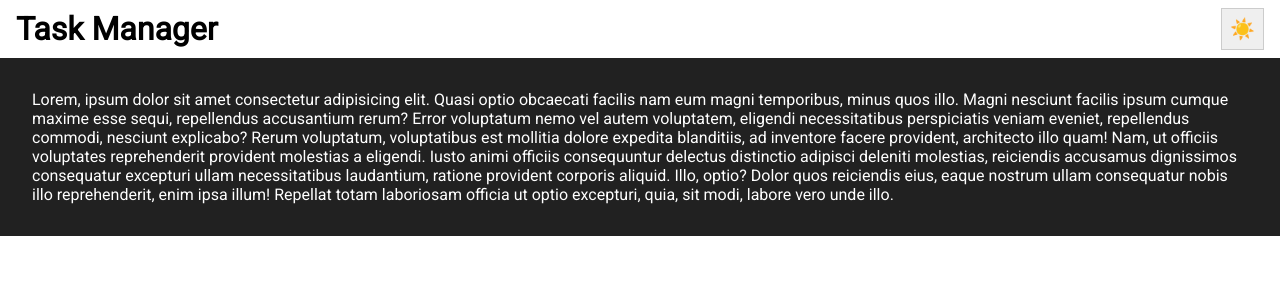
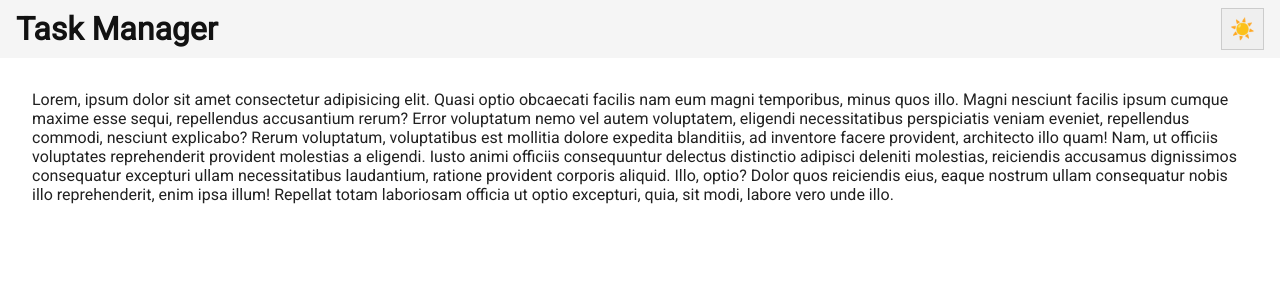
Before and after one commit to Huijiro/ebytr-frontend, a React (Vite) app: page / in a window 1280 px wide. Shown: the top 300 px of the page. Built offline with nearby package versions, Linux system fonts and the light colour scheme; a web font is replaced by a local one.

Commit message:
Setup color mode switch and logic

```diff
--- a/src/components/Button/button.module.css
+++ b/src/components/Button/button.module.css
@@ -1,10 +1,22 @@
-.button {
+.button-light {
   font-size: 1.25em;
   padding: 0.5rem;
   border: 1px solid #ccc;
   transition: all 0.2s;
 }
 
-.button:hover {
+.button-light:hover {
   box-shadow: rgba(0, 0, 0, 0.24) 0px 3px 8px;
 }
+
+.button-dark {
+  font-size: 1.25em;
+  padding: 0.5rem;
+  border: 1px solid rgb(92, 92, 92);
+  background-color: #121212;
+  transition: all 0.2s;
+}
+
+.button-dark:hover {
+  box-shadow: rgba(241, 241, 241, 0.6) 0px 3px 8px;
+}
--- a/src/components/Button/index.tsx
+++ b/src/components/Button/index.tsx
@@ -1,3 +1,5 @@
+import { useContext } from 'react';
+import { ThemeContext } from '../../utils/themeContext';
 import CSS from './button.module.css';
 
 interface Props {
@@ -13,9 +15,14 @@ interface Props {
 }
 
 function Button({ onClick, children }: Props) {
+  const { mode } = useContext(ThemeContext);
   return (
-    <button onClick={onClick} className={CSS.button} type="button">
-      {children}
+    <button
+      onClick={onClick}
+      className={mode === 'light' ? CSS['button-light'] : CSS['button-dark']}
+      type="button"
+    >
+      <div>{children}</div>
     </button>
   );
 }
--- a/src/components/ColorModeButton/index.tsx
+++ b/src/components/ColorModeButton/index.tsx
@@ -1,8 +1,9 @@
-import { useState } from 'react';
+import { useContext } from 'react';
+import { ThemeContext } from '../../utils/themeContext';
 import Button from '../Button';
 
 function ColorToggleButton() {
-  const [mode, setMode] = useState('light');
+  const { mode, setMode } = useContext(ThemeContext);
 
   const toggleMode = () => {
     setMode(mode === 'light' ? 'dark' : 'light');
--- a/src/components/Header/header.module.css
+++ b/src/components/Header/header.module.css
@@ -4,3 +4,13 @@
   align-items: center;
   padding: 0.5rem 1rem;
 }
+
+.light {
+  background-color: #f5f5f5;
+  color: #121212;
+}
+
+.dark {
+  background-color: #121212;
+  color: #f5f5f5;
+}
--- a/src/components/Header/index.tsx
+++ b/src/components/Header/index.tsx
@@ -1,11 +1,16 @@
+import { useContext } from 'react';
+import { ThemeContext } from '../../utils/themeContext';
 import ColorToggleButton from '../ColorModeButton';
 import CSS from './header.module.css';
 
 function Header() {
+  const { mode } = useContext(ThemeContext);
   return (
-    <div className={CSS.header}>
-      <h1>Task Manager</h1>
-      <ColorToggleButton />
+    <div className={mode === 'light' ? CSS.light : CSS.dark}>
+      <div className={CSS.header}>
+        <h1>Task Manager</h1>
+        <ColorToggleButton />
+      </div>
     </div>
   );
 }
--- a/src/components/Template/index.tsx
+++ b/src/components/Template/index.tsx
@@ -1,22 +1,16 @@
+import { useContext } from 'react';
+import { ThemeContext } from '../../utils/themeContext';
 import CSS from './template.module.css';
 
 interface Props {
-  /**
-   * Theme mode
-   * @todo: add support for dark mode
-   */
-  mode?: 'light' | 'dark';
   /**
    * Contents of the page
    */
   children: React.ReactNode;
 }
 
-const defaultProps = {
-  mode: 'light',
-};
-
-function Template({ mode, children }: Props) {
+function Template({ children }: Props) {
+  const { mode } = useContext(ThemeContext);
   return (
     <div className={mode === 'light' ? CSS.light : CSS.dark}>
       <div className={CSS.base}>{children}</div>
@@ -24,6 +18,4 @@ function Template({ mode, children }: Props) {
   );
 }
 
-Template.defaultProps = defaultProps;
-
 export default Template;
--- a/src/pages/Main.tsx
+++ b/src/pages/Main.tsx
@@ -1,11 +1,12 @@
 import Header from '../components/Header';
 import Template from '../components/Template';
+import { ThemeProvider } from '../utils/themeContext';
 
 function Main() {
   return (
-    <>
+    <ThemeProvider>
       <Header />
-      <Template mode="dark">
+      <Template>
         <p>
           Lorem, ipsum dolor sit amet consectetur adipisicing elit. Quasi optio
           obcaecati facilis nam eum magni temporibus, minus quos illo. Magni
@@ -24,7 +25,7 @@ function Main() {
           quia, sit modi, labore vero unde illo.
         </p>
       </Template>
-    </>
+    </ThemeProvider>
   );
 }
 
```
Also changed, not shown: src/utils/themeContext.tsx (+7 -0 lines).
